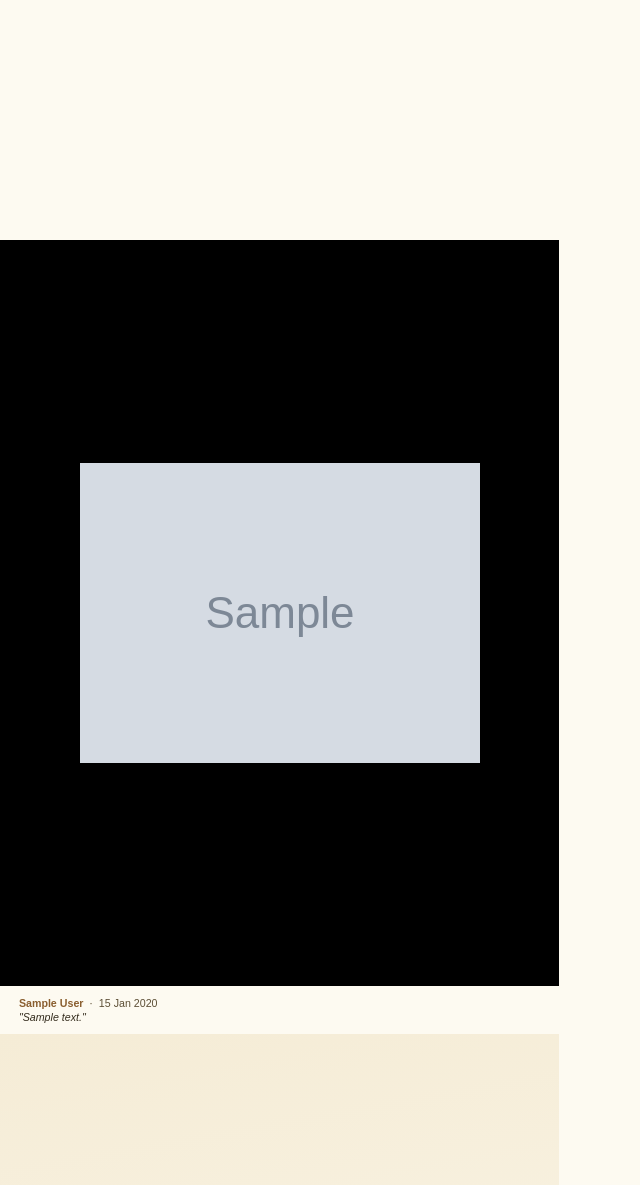
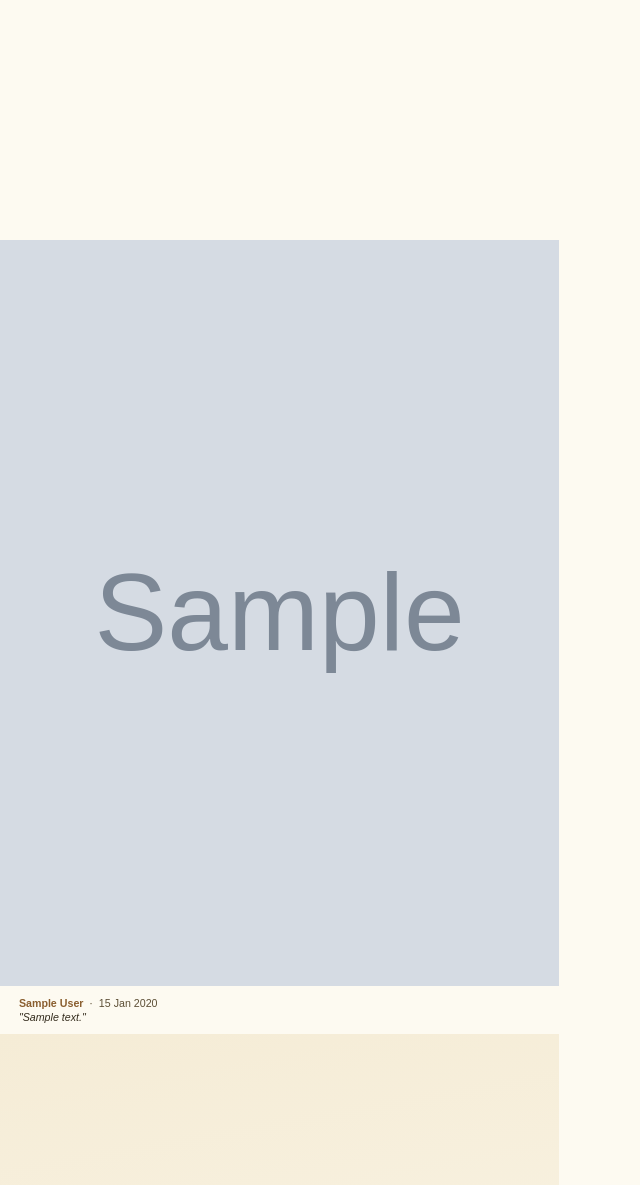
Before and after one commit to newwonwoo/focuskit, a Node project: template parenting-album/templates/album.hbs in a window 1280 px wide. Shown: the part 1347-2532 px from the top of the page, without its empty margins (0-640 px from the left). Run offline with Node 20 templates, Linux system fonts and the light colour scheme; the template is opened without the code that fills it: most values are stand-ins (such as "Sample title", 1, 10 or a date in 2020); grey boxes marked "Sample" are stand-in pictures; some web fonts are replaced.

Commit message:
feat: smart crop photos to fill page (Cloudinary g_auto + object-fit cover)

```diff
--- a/parenting-album/templates/album.hbs
+++ b/parenting-album/templates/album.hbs
@@ -129,17 +129,13 @@
   }
   .photo-frame {
     flex: 1;
-    display: flex;
-    align-items: center;
-    justify-content: center;
-    background: #000;
     overflow: hidden;
     min-height: 0;
   }
   .photo-frame img {
-    max-width: 100%;
-    max-height: 100%;
-    object-fit: contain;
+    width: 100%;
+    height: 100%;
+    object-fit: cover;
     display: block;
   }
   .photo-caption {
```
Also changed, not shown: parenting-album/scripts/build-pdf.ts (+4 -3 lines).
